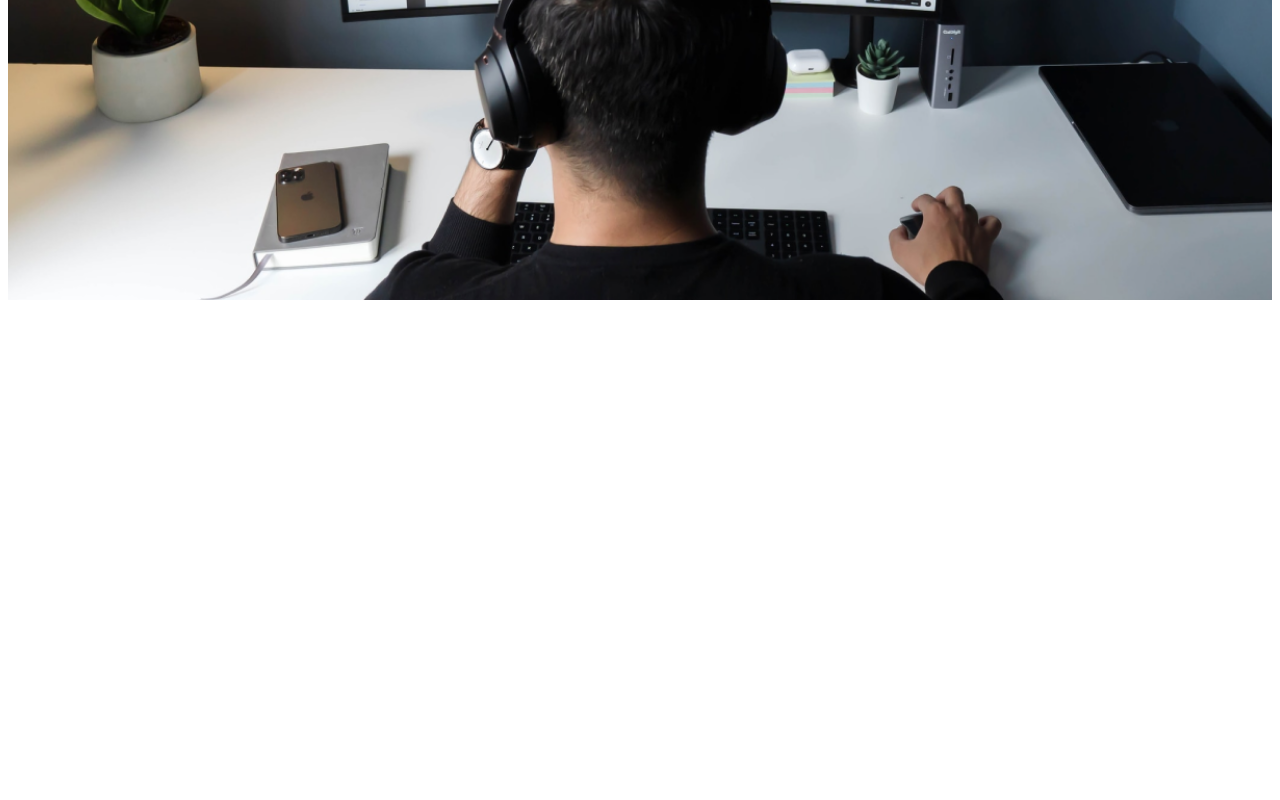
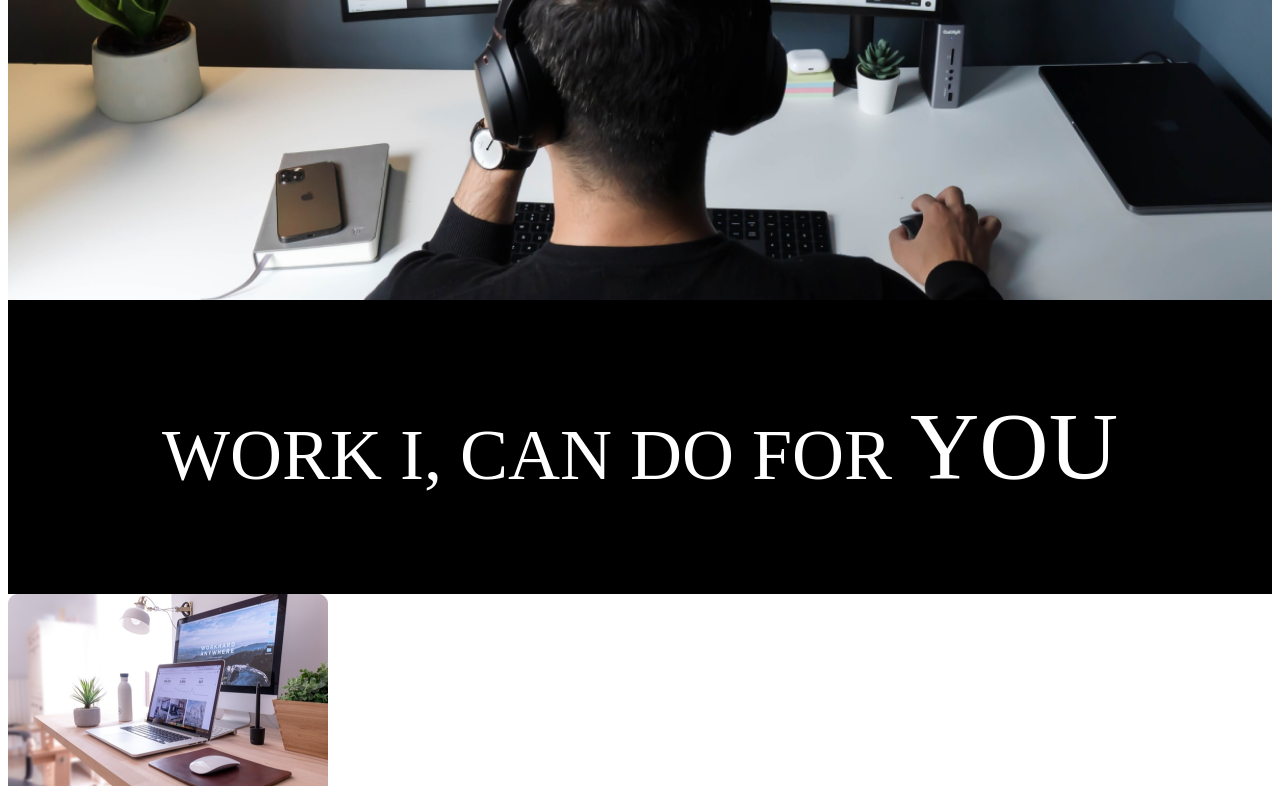
Before and after one commit to Bibekjoshi50/landingpage, a plain HTML site: page index.html in a window 1280 px wide. Shown: the part 508-1308 px from the top of the page. Before the commit the page ends 816 px from the top, so only its background shows below. Drawn offline with Linux system fonts and the light colour scheme.

Commit message:
Add files via upload

```diff
--- a/index.html
+++ b/index.html
@@ -13,5 +13,16 @@
             <H1>A PASSINATE FONT END DEVELOPER </H1>
         </div>
     </section>
+    <section class="black_box">
+        <h2> WORK I, CAN DO FOR <span>YOU</span></h2>
+    </section>
+    <section class="WORK">
+        <div class="card">
+            <div class="image_container">
+                <img src="web.png" alt="web developmet">
+            </div>
+            <div class="card_context"></div>
+             </div>
+    </section>
 </body>
 </html>
--- a/style.css
+++ b/style.css
@@ -27,3 +27,19 @@
         padding-left: 16px;
 
     }
+    .black_box{
+        background-color: #000;
+        padding: 20px;
+
+
+    }
+    .black_box h2 {
+        font-size: 72px;
+        color: white;
+        text-align: center;
+        font-weight: 300;
+    }
+
+    .black_box h2 span {
+        font-weight: 400;
+        font-size: 96px;
```
Also changed, not shown: mobile.png (added), uiux.png (added), web.png (added).
